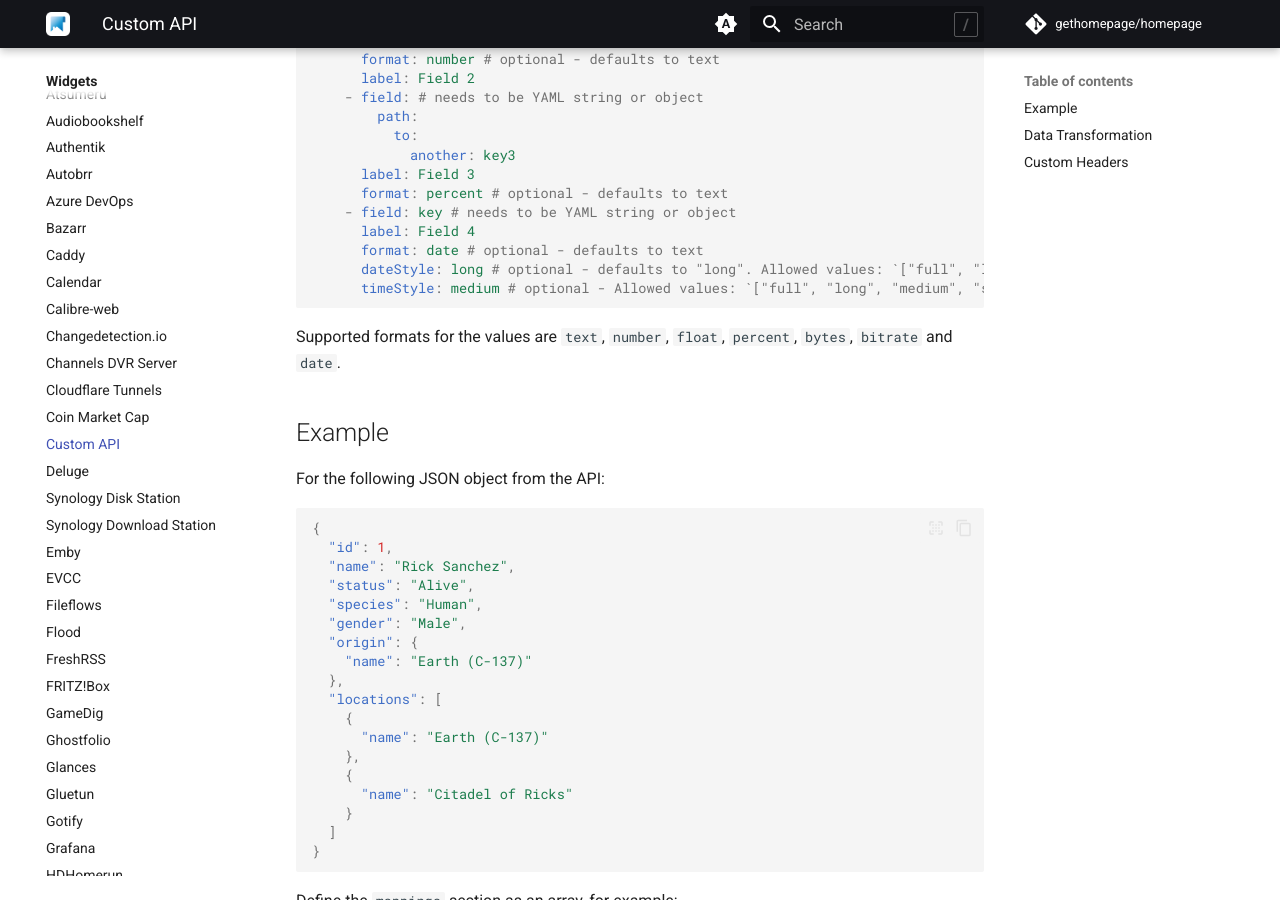
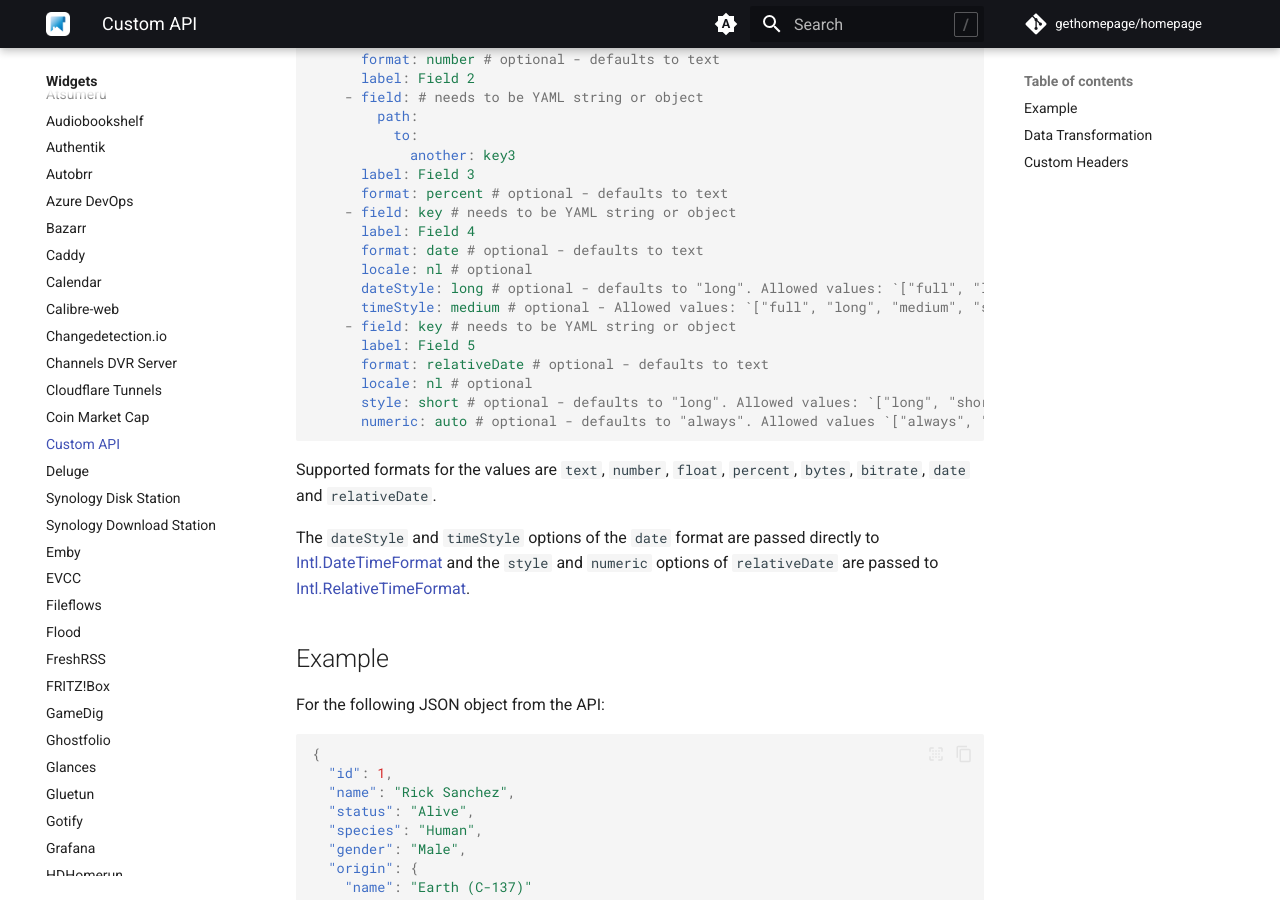
Before and after one commit to jobstar-git/home_p, an MkDocs documentation site: the page built from docs/widgets/services/customapi.md, in a window 1280 px wide and 900 px high, scrolled down 582 px. Built offline with MkDocs 1.6.1 and Material for MkDocs 9.7.7, drawn with Linux system fonts in a browser that asks for light colours; a script that is not in the unit is left out; comment, search, counter and statistics services are not loaded; the version menu is left out.

Commit message:
Enhancement: locale option for date & relativeDate format (#2658)

````diff
--- a/docs/widgets/services/customapi.md
+++ b/docs/widgets/services/customapi.md
@@ -34,11 +34,20 @@
     - field: key # needs to be YAML string or object
       label: Field 4
       format: date # optional - defaults to text
+      locale: nl # optional
       dateStyle: long # optional - defaults to "long". Allowed values: `["full", "long", "medium", "short"]`.
       timeStyle: medium # optional - Allowed values: `["full", "long", "medium", "short"]`.
+    - field: key # needs to be YAML string or object
+      label: Field 5
+      format: relativeDate # optional - defaults to text
+      locale: nl # optional
+      style: short # optional - defaults to "long". Allowed values: `["long", "short", "narrow"]`.
+      numeric: auto # optional - defaults to "always". Allowed values `["always", "auto"]`.
 ```
 
-Supported formats for the values are `text`, `number`, `float`, `percent`, `bytes`, `bitrate` and `date`.
+Supported formats for the values are `text`, `number`, `float`, `percent`, `bytes`, `bitrate`, `date` and `relativeDate`.
+
+The `dateStyle` and `timeStyle` options of the `date` format are passed directly to [Intl.DateTimeFormat](https://developer.mozilla.org/en-US/docs/Web/JavaScript/Reference/Global_Objects/Intl/DateTimeFormat/DateTimeFormat) and the `style` and `numeric` options of `relativeDate` are passed to [Intl.RelativeTimeFormat](https://developer.mozilla.org/en-US/docs/Web/JavaScript/Reference/Global_Objects/Intl/RelativeTimeFormat/RelativeTimeFormat).
 
 ## Example
 
````
Also changed, not shown: next-i18next.config.js (+14 -0 lines), 2 other files.
